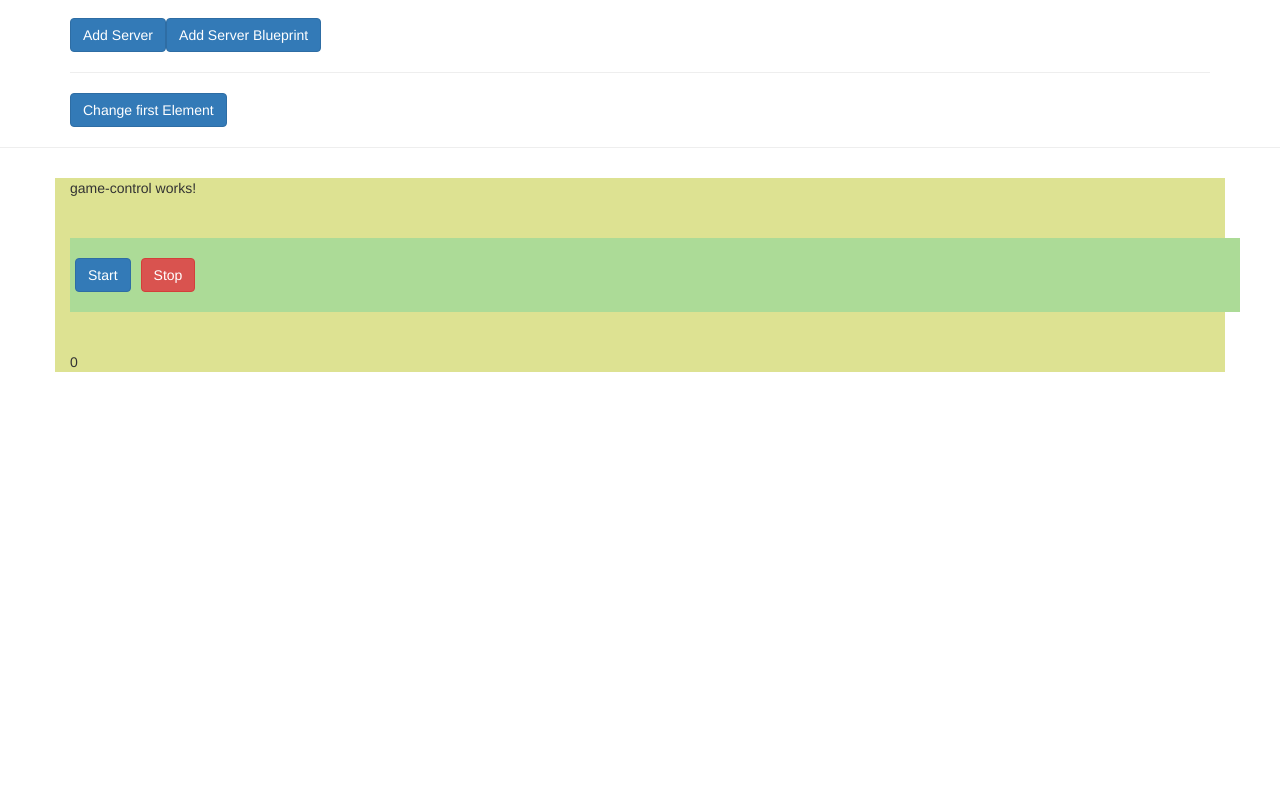
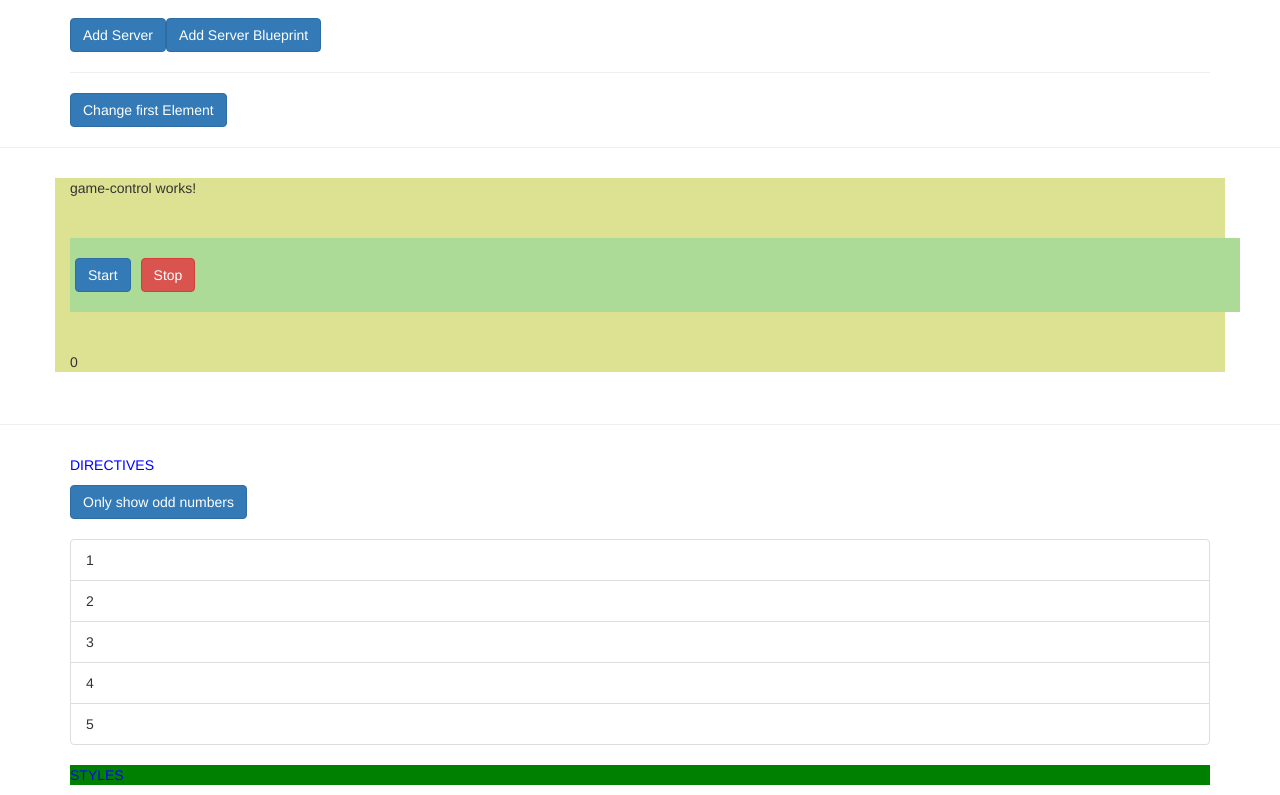
Before and after one commit to HennadiiZ/angularUdMaxShwBasics, an Angular app in the folder basics/: page / in a window 1280 px wide. Shown: the part 211-1006 px from the top of the page. Before the commit the page ends 800 px from the top, so only its background shows below. Built offline with nearby package versions, Linux system fonts and the light colour scheme.

Commit message:
DIRECTIVES 94. Creating a Basic Attribute Directive

```diff
--- a/basics/src/app/app.component.html
+++ b/basics/src/app/app.component.html
@@ -64,3 +64,31 @@
     </div>
   </div>
 </div>
+
+<hr>
+
+<div class="container">
+  <p>DIRECTIVES</p>
+  <div class="row">
+    <div class="col-xs-12">
+      <button
+        class="btn btn-primary"
+        (click)="onlyOdd = !onlyOdd">Only show odd numbers</button>
+      <br><br>
+      <ul class="list-group">
+
+        <li
+          class="list-group-item"
+          *ngFor="let number of numbers"
+        >
+          {{number}}
+        </li>
+
+      </ul>
+      <ng-template [ngIf]="onlyOdd">
+        <p>Only odd</p>
+      </ng-template>
+      <p appBasicHighlight>STYLES</p>
+    </div>
+  </div>
+</div>
--- a/basics/src/app/app.component.ts
+++ b/basics/src/app/app.component.ts
@@ -13,6 +13,9 @@
 
   oddNumbers: number[] = [];
   evenNumbers: number[] = [];
+
+  numbers = [1, 2, 3, 4, 5];
+  onlyOdd = false;
 
   constructor() {
     console.log(this.serverElements);
--- /dev/null
+++ b/basics/src/app/basic-highlight.directive.ts
@@ -0,0 +1,13 @@
+import { Directive, ElementRef } from '@angular/core';
+
+@Directive({
+  selector: '[appBasicHighlight]'
+})
+export class BasicHighlightDirective {
+
+  constructor(private elementRef: ElementRef) {}
+
+  ngOnInit() {
+    this.elementRef.nativeElement.style.backgroundColor = 'green';
+  }
+}
```
Also changed, not shown: basics/src/app/app.module.ts (+8 -1 lines).
